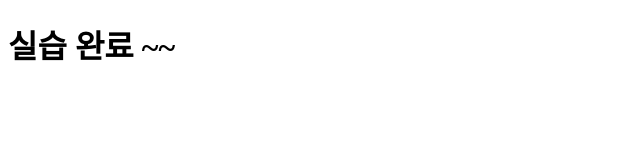
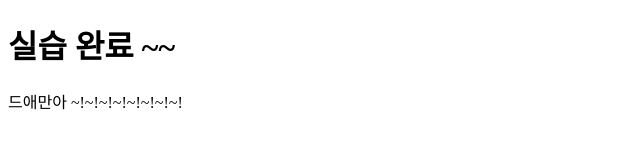
Before and after one commit to jiwon903/fes-git-test, a plain HTML site: page index.html in a window 1280 px wide. Shown: the whole page, without its empty margins (0-640 px from the left). Drawn offline with Linux system fonts and the light colour scheme.

Commit message:
pages 에서 변경 실험

```diff
--- a/index.html
+++ b/index.html
@@ -8,5 +8,8 @@
 </head>
 <body>
     <h1>실습 완료 ~~</h1>
+    <p>
+        드애만아 ~!~!~!~!~!~!~!~!
+    </p>
 </body>
 </html>
```
